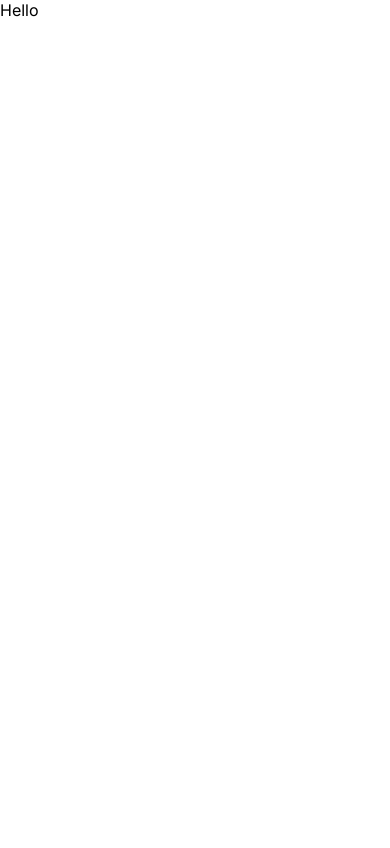
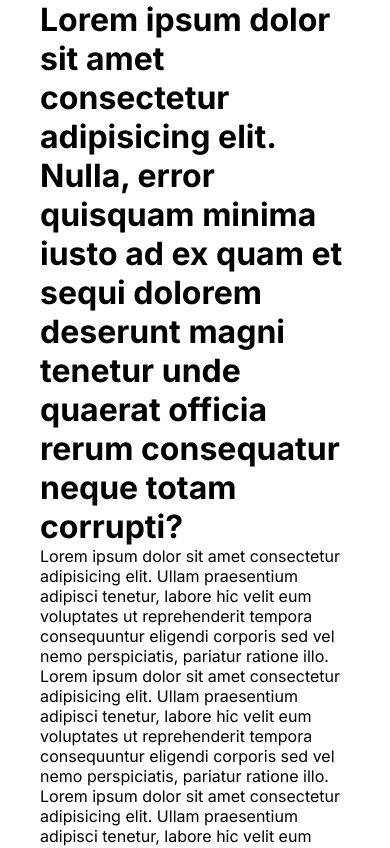
Before and after one commit to MuhammadKaifNazeer/blog-app, a Next.js app: page / in a window 390 px wide. Shown: the top 848 px of the page. Built offline with nearby package versions, Linux system fonts and the light colour scheme.

Commit message:
css responsive layout

```diff
--- a/src/app/layout.js
+++ b/src/app/layout.js
@@ -11,7 +11,11 @@ export const metadata = {
 export default function RootLayout({ children }) {
   return (
     <html lang="en">
-      <body className={inter.className}>{children}</body>
+      <body className={inter.className}>
+        <div className='container'>
+          <div className='wrapper'>{children}</div>
+        </div>
+      </body>
     </html>
   )
 }
--- a/src/app/page.jsx
+++ b/src/app/page.jsx
@@ -3,6 +3,17 @@ import styles from "./homepage.module.css";
 
 export default function Home() {
   return <div>
-    <Link href="/">Hello</Link>
+    <Link href="/">
+      <h1>
+        Lorem ipsum dolor sit amet consectetur adipisicing elit. Nulla, error quisquam minima iusto ad ex quam et sequi dolorem deserunt magni tenetur unde quaerat officia rerum consequatur neque totam corrupti?
+      </h1>
+      Lorem ipsum dolor sit amet consectetur adipisicing elit. Ullam praesentium adipisci tenetur, labore hic velit eum voluptates ut reprehenderit tempora consequuntur eligendi corporis sed vel nemo perspiciatis, pariatur ratione illo.
+      Lorem ipsum dolor sit amet consectetur adipisicing elit. Ullam praesentium adipisci tenetur, labore hic velit eum voluptates ut reprehenderit tempora consequuntur eligendi corporis sed vel nemo perspiciatis, pariatur ratione illo.
+      Lorem ipsum dolor sit amet consectetur adipisicing elit. Ullam praesentium adipisci tenetur, labore hic velit eum voluptates ut reprehenderit tempora consequuntur eligendi corporis sed vel nemo perspiciatis, pariatur ratione illo.
+      Lorem ipsum dolor sit amet consectetur adipisicing elit. Ullam praesentium adipisci tenetur, labore hic velit eum voluptates ut reprehenderit tempora consequuntur eligendi corporis sed vel nemo perspiciatis, pariatur ratione illo.
+      Lorem ipsum dolor sit amet consectetur adipisicing elit. Ullam praesentium adipisci tenetur, labore hic velit eum voluptates ut reprehenderit tempora consequuntur eligendi corporis sed vel nemo perspiciatis, pariatur ratione illo.
+      Lorem ipsum dolor sit amet consectetur adipisicing elit. Ullam praesentium adipisci tenetur, labore hic velit eum voluptates ut reprehenderit tempora consequuntur eligendi corporis sed vel nemo perspiciatis, pariatur ratione illo.
+      Lorem ipsum dolor sit amet consectetur adipisicing elit. Ullam praesentium adipisci tenetur, labore hic velit eum voluptates ut reprehenderit tempora consequuntur eligendi corporis sed vel nemo perspiciatis, pariatur ratione illo.
+    </Link>
   </div>;
 }
```
Also changed, not shown: src/components/navbar/Navbar.jsx (added).
